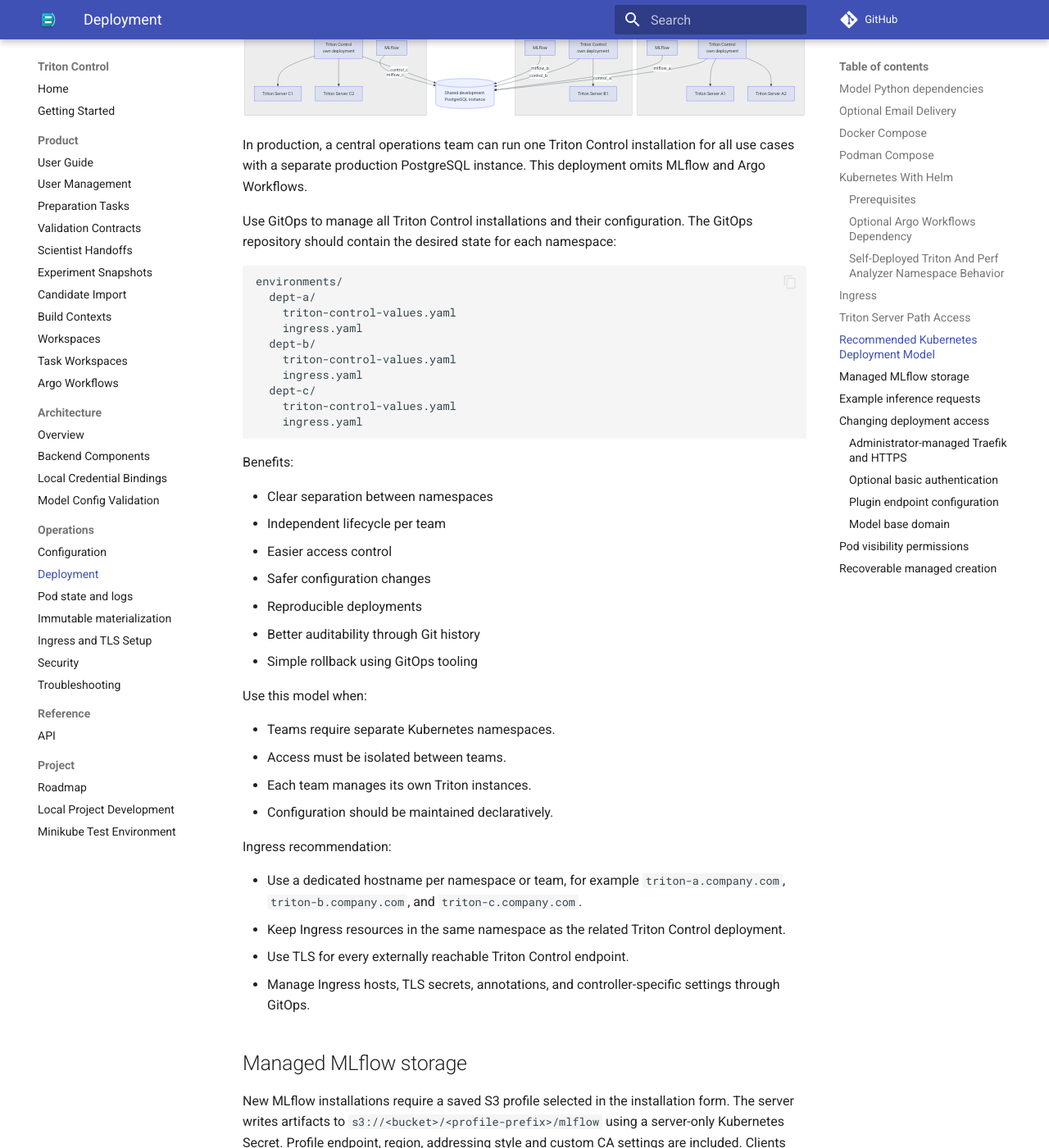
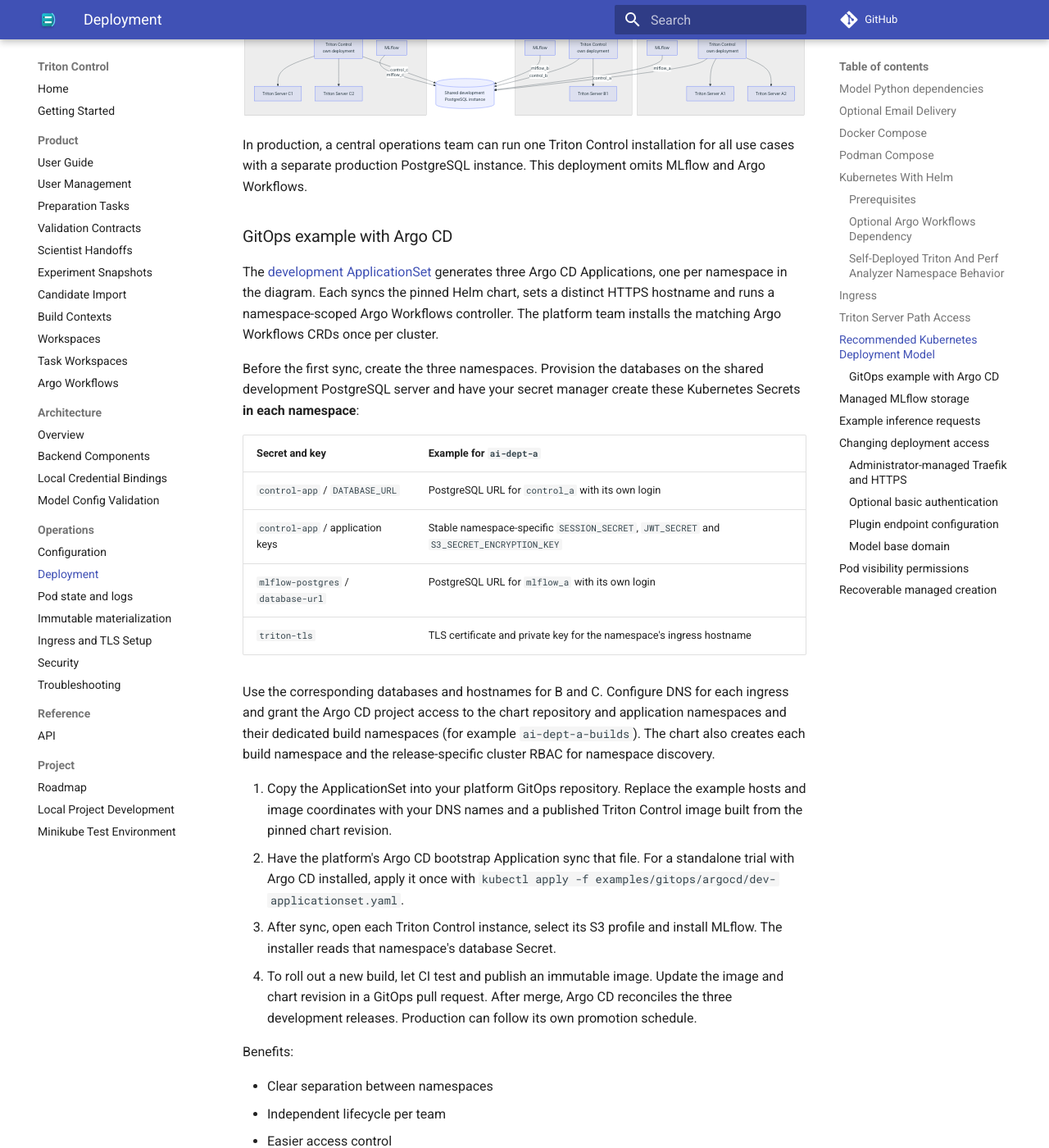
Before and after one commit to ai-lab-tech/triton-control, an MkDocs documentation site: the page built from docs/deployment.md, in a window 1280 px wide and 1400 px high, scrolled down 11438 px. Shown: the whole window at 82% size. Built offline with MkDocs 1.6.1 and Material for MkDocs 9.7.7, drawn with Linux system fonts in a browser that asks for light colours; comment, search, counter and statistics services are not loaded.

Commit message:
docs: add Argo CD example for shared PostgreSQL

````diff
--- a/docs/deployment.md
+++ b/docs/deployment.md
@@ -537,21 +537,43 @@ In production, a central operations team can run one Triton Control installation
 for all use cases with a separate production PostgreSQL instance. This deployment
 omits MLflow and Argo Workflows.
 
-Use GitOps to manage all Triton Control installations and their configuration.
-The GitOps repository should contain the desired state for each namespace:
+### GitOps example with Argo CD
 
-```text
-environments/
-  dept-a/
-    triton-control-values.yaml
-    ingress.yaml
-  dept-b/
-    triton-control-values.yaml
-    ingress.yaml
-  dept-c/
-    triton-control-values.yaml
-    ingress.yaml
-```
+The [development ApplicationSet](../examples/gitops/argocd/dev-applicationset.yaml)
+generates three Argo CD Applications, one per namespace in the diagram. Each
+syncs the pinned Helm chart, sets a distinct HTTPS hostname and runs a
+namespace-scoped Argo Workflows controller. The platform team installs the
+matching Argo Workflows CRDs once per cluster.
+
+Before the first sync, create the three namespaces. Provision the databases
+on the shared development PostgreSQL server and have your secret manager create
+these Kubernetes Secrets **in each namespace**:
+
+| Secret and key | Example for `ai-dept-a` |
+| --- | --- |
+| `control-app` / `DATABASE_URL` | PostgreSQL URL for `control_a` with its own login |
+| `control-app` / application keys | Stable namespace-specific `SESSION_SECRET`, `JWT_SECRET` and `S3_SECRET_ENCRYPTION_KEY` |
+| `mlflow-postgres` / `database-url` | PostgreSQL URL for `mlflow_a` with its own login |
+| `triton-tls` | TLS certificate and private key for the namespace's ingress hostname |
+
+Use the corresponding databases and hostnames for B and C. Configure DNS for
+each ingress and grant the Argo CD project access to the chart repository and
+application namespaces and their dedicated build namespaces (for example
+`ai-dept-a-builds`). The chart also creates each build namespace and the
+release-specific cluster RBAC for namespace discovery.
+
+1. Copy the ApplicationSet into your platform GitOps repository. Replace the
+   example hosts and image coordinates with your DNS names and a published
+   Triton Control image built from the pinned chart revision.
+2. Have the platform's Argo CD bootstrap Application sync that file. For a
+   standalone trial with Argo CD installed, apply it once with
+   `kubectl apply -f examples/gitops/argocd/dev-applicationset.yaml`.
+3. After sync, open each Triton Control instance, select its S3 profile and
+   install MLflow. The installer reads that namespace's database Secret.
+4. To roll out a new build, let CI test and publish an immutable image. Update
+   the image and chart revision in a GitOps pull request. After merge, Argo CD
+   reconciles the three development releases. Production can follow its own
+   promotion schedule.
 
 Benefits:
 
````
Also changed, not shown: 1 other file.
